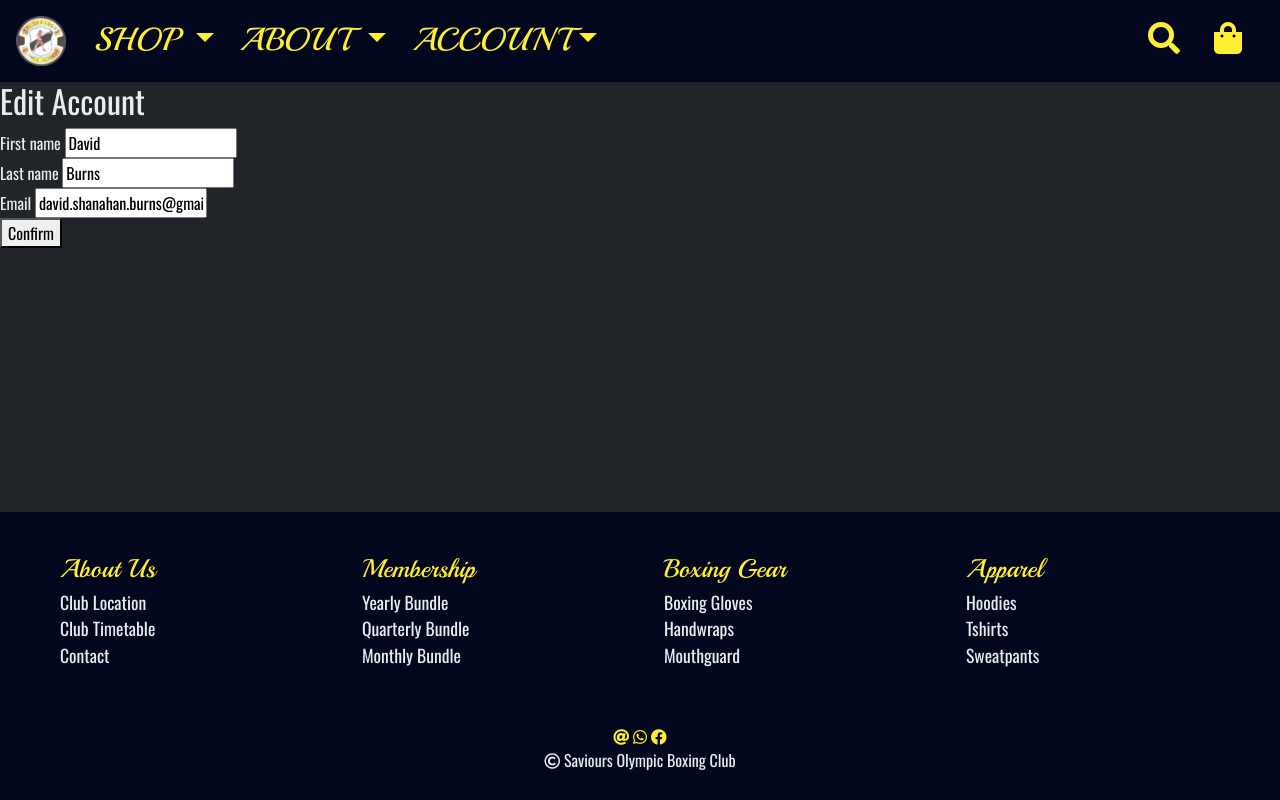
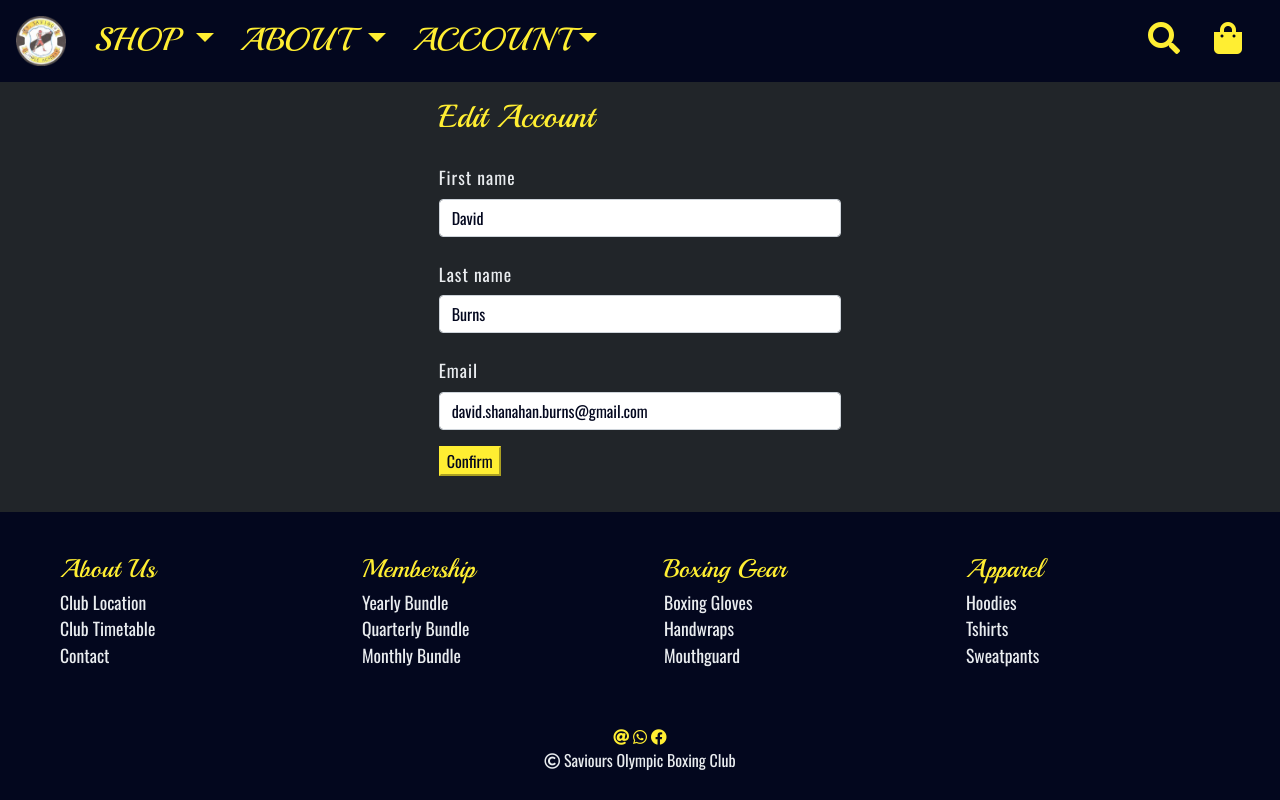
Before and after one commit to DaithiShan/saviours, a Django app: page /account/details/edit/ in a window 1280 px wide. Run offline with Django 4.2, Linux system fonts and the light colour scheme; a user stored in the database is signed in; data comes from the database, SQL or seed files in the repository; some libraries are stand-ins or nearby versions.

Commit message:
Updated admin.py in accounts to display address in admin. Updated accounts templates.

```diff
--- a/accounts/templates/accounts/edit_account_details.html
+++ b/accounts/templates/accounts/edit_account_details.html
@@ -5,26 +5,28 @@
 {% block extra_title %}Edit Account{% endblock extra_title %}
 
 {% block content %}
-    <h2 class="">Edit Account</h2>
+<div class="container form-wrapper col-md-6 col-lg-4">
+    <h2 class="mt-3 mb-1">Edit Account</h2>
 
     <form method="POST" action="{% url 'edit_account_details' %}" class="form" novalidate>
         {% csrf_token %}
         {% for field in edit_account_form %}
         <fieldset class="">
-                <label for="{{ field.id_for_label }}" class="">{{ field.label }}</label>
-                {{ field|add_class:'' }}
+                <label for="{{ field.id_for_label }}" class="form-label mt-4">{{ field.label }}</label>
+                {{ field|add_class:'form-control' }}
             {% for error in field.errors %}
-                <span class="">{{ error }}</span>
+                <span class="text-danger">{{ error }}</span>
             {% endfor %}
         </fieldset>
         {% endfor %}
 
         {% for error in field.errors %}
-            <span class="">{{ error }}</span>
+            <span class="text-danger">{{ error }}</span>
         {% endfor %}
 
         <fieldset class="">
-            <button type="submit" class="">Confirm</button>
+            <button type="submit" class="btn-primary mt-3 mb-4">Confirm</button>
         </fieldset>
     </form>
+</div>
 {% endblock content %}
--- a/accounts/templates/accounts/includes/profile_btns.html
+++ b/accounts/templates/accounts/includes/profile_btns.html
@@ -14,10 +14,10 @@
             {% endwith %}
         </div>
         <div class="col-12 profile-btns profile-blk btn-primary">
-            <a href="{% url 'password_reset' %}">Change Password</a>
+            <a href="{% url 'password_reset' %}">Password Reset</a>
         </div>
         <div class="col-12 profile-btns profile-blk btn-primary">
-            <a href="{% url 'edit_account_details' %}">Contact Us</a>
+            <a href="{% url 'contact' %}">Contact Us</a>
         </div>
         <div class="col-12 profile-btns profile-blk btn-primary">
             <a href="{% url 'shop' %}">Keep Shopping</a>
```
Also changed, not shown: accounts/admin.py (+15 -1 lines), accounts/templates/accounts/account_details.html (+7 -3 lines).
